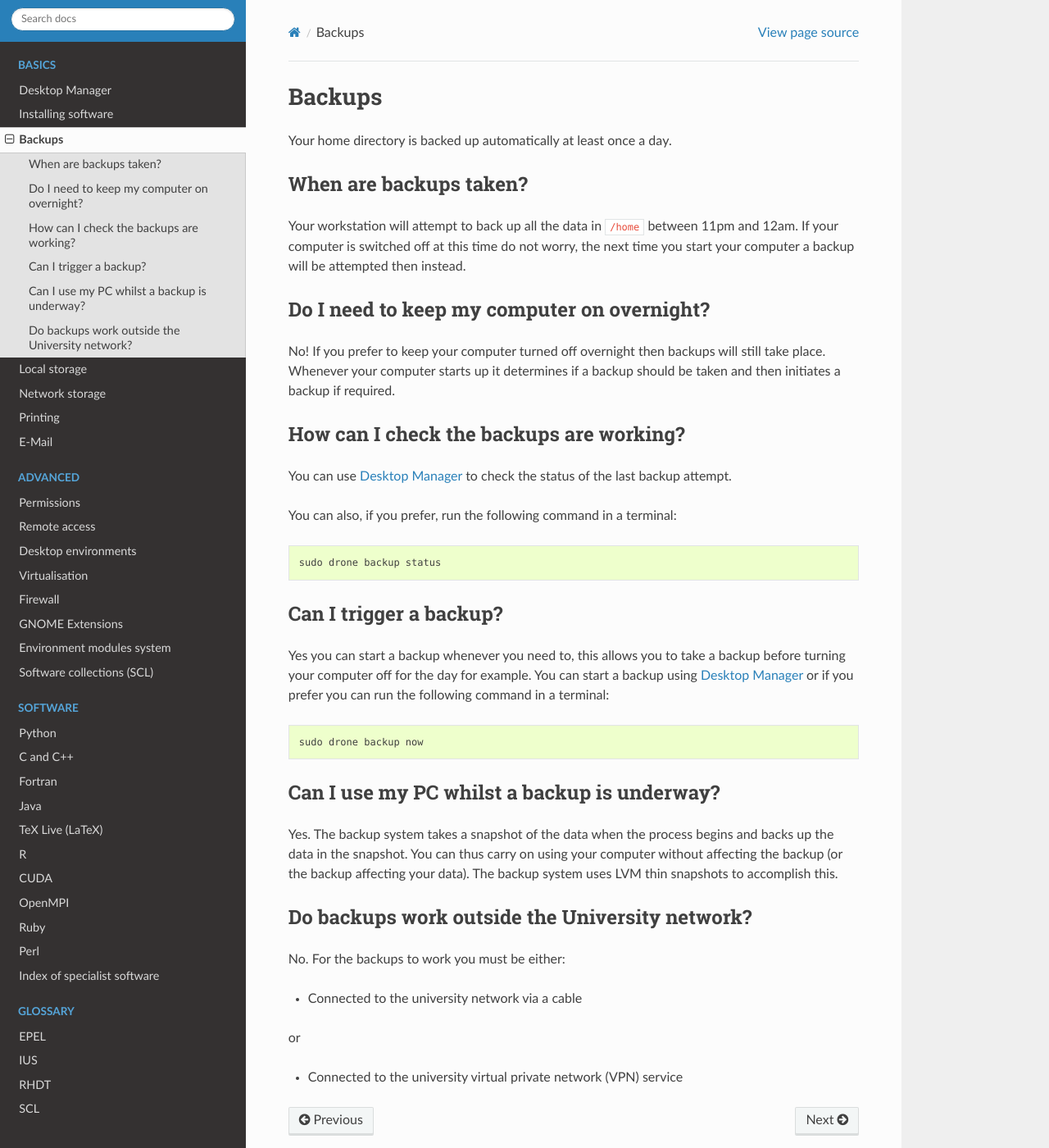
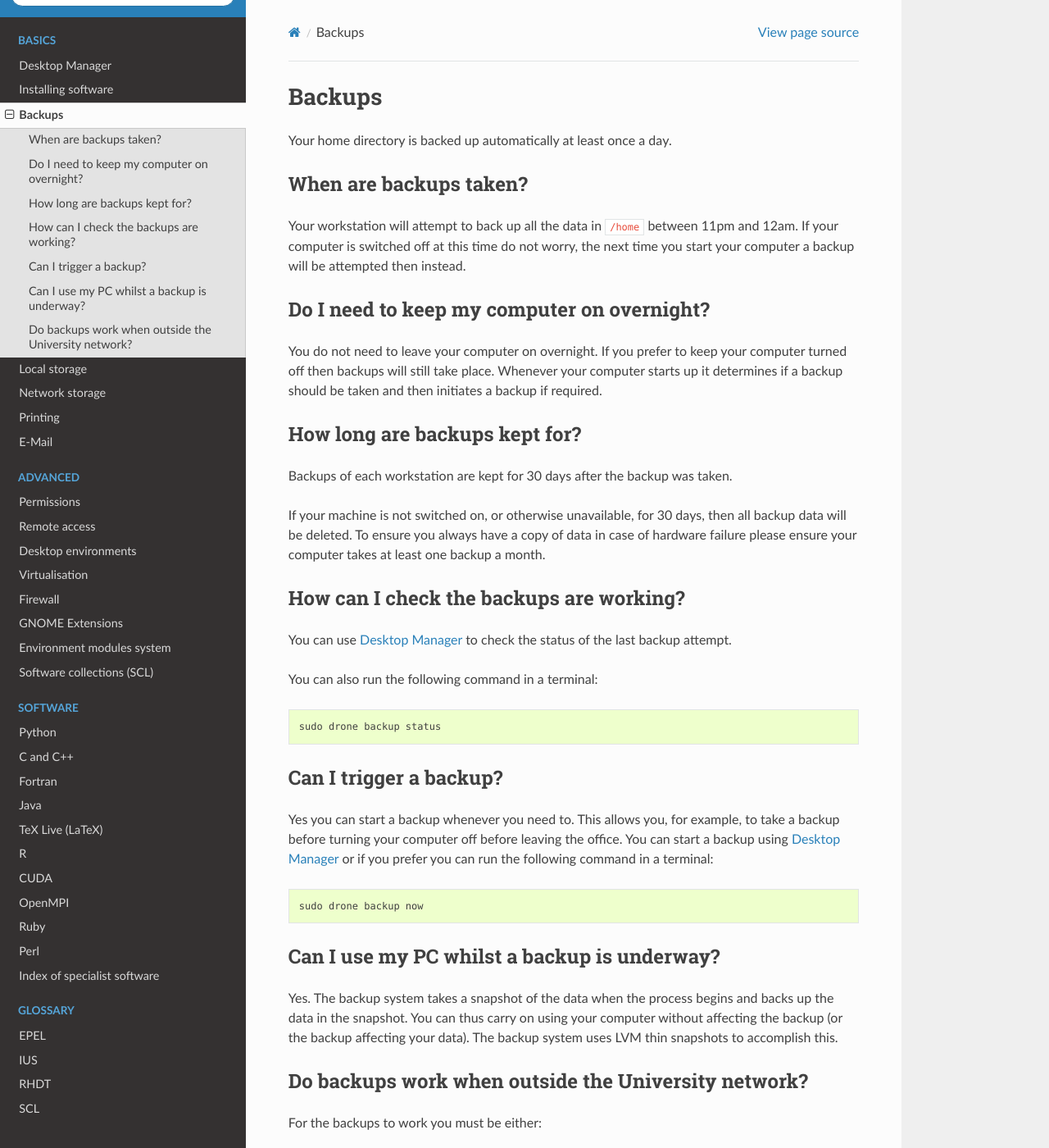
Before and after one commit to southampton/linuxdesktopdocs, a Sphinx documentation site: the page built from docs/backups.rst, in a window 1280 px wide and 1400 px high. Shown: the whole window at 82% size. Built offline with Sphinx 7.4.7 and the Read the Docs theme 2.0.0, drawn with Linux system fonts in a browser that asks for light colours.

Commit message:
updated backup docs

```diff
--- a/docs/backups.rst
+++ b/docs/backups.rst
@@ -13,25 +13,37 @@ the next time you start your computer a backup will be attempted then instead.
 Do I need to keep my computer on overnight?
 -------------------------------------------
 
-No! If you prefer to keep your computer turned off overnight then backups will
-still take place. Whenever your computer starts up it determines if a backup should be taken and then initiates a backup if required.
+You do not need to leave your computer on overnight. If you prefer to keep
+your computer turned off then backups will still take place. Whenever your
+computer starts up it determines if a backup should be taken and then initiates
+a backup if required.
+
+How long are backups kept for?
+------------------------------
+
+Backups of each workstation are kept for 30 days after the backup was taken.
+
+If your machine is not switched on, or otherwise unavailable, for 30 days, then
+all backup data will be deleted. To ensure you always have a copy of data
+in case of hardware failure please ensure your computer takes at least one
+backup a month.
 
 How can I check the backups are working?
 ----------------------------------------
 
 You can use :doc:`deskctl` to check the status of the last backup attempt.
 
-You can also, if you prefer, run the following command in a terminal::
+You can also run the following command in a terminal::
 
    sudo drone backup status
 
 Can I trigger a backup?
 -----------------------
 
-Yes you can start a backup whenever you need to, this allows you to take a
-backup before turning your computer off for the day for example. You can start
-a backup using :doc:`deskctl` or if you prefer you can run the following
-command in a terminal::
+Yes you can start a backup whenever you need to. This allows you, for example,
+to take a backup before turning your computer off before leaving the office. You
+can start a backup using :doc:`deskctl` or if you prefer you can run the
+following command in a terminal::
 
    sudo drone backup now
 
@@ -43,10 +55,10 @@ and backs up the data in the snapshot. You can thus carry on using your
 computer without affecting the backup (or the backup affecting your data). The
 backup system uses LVM thin snapshots to accomplish this.
 
-Do backups work outside the University network?
------------------------------------------------
+Do backups work when outside the University network?
+----------------------------------------------------
 
-No. For the backups to work you must be either:
+For the backups to work you must be either:
 
 - Connected to the university network via a cable
 
```
